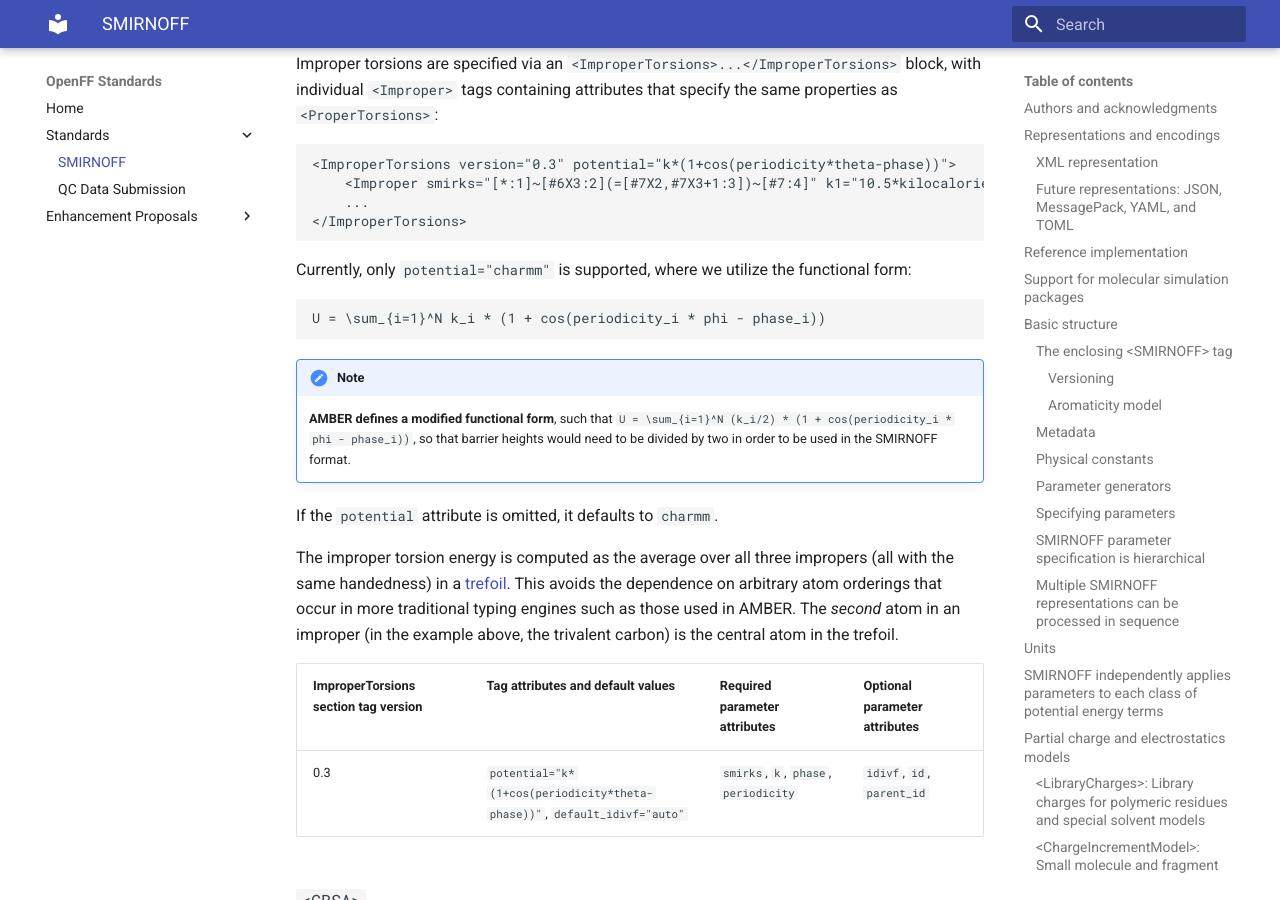
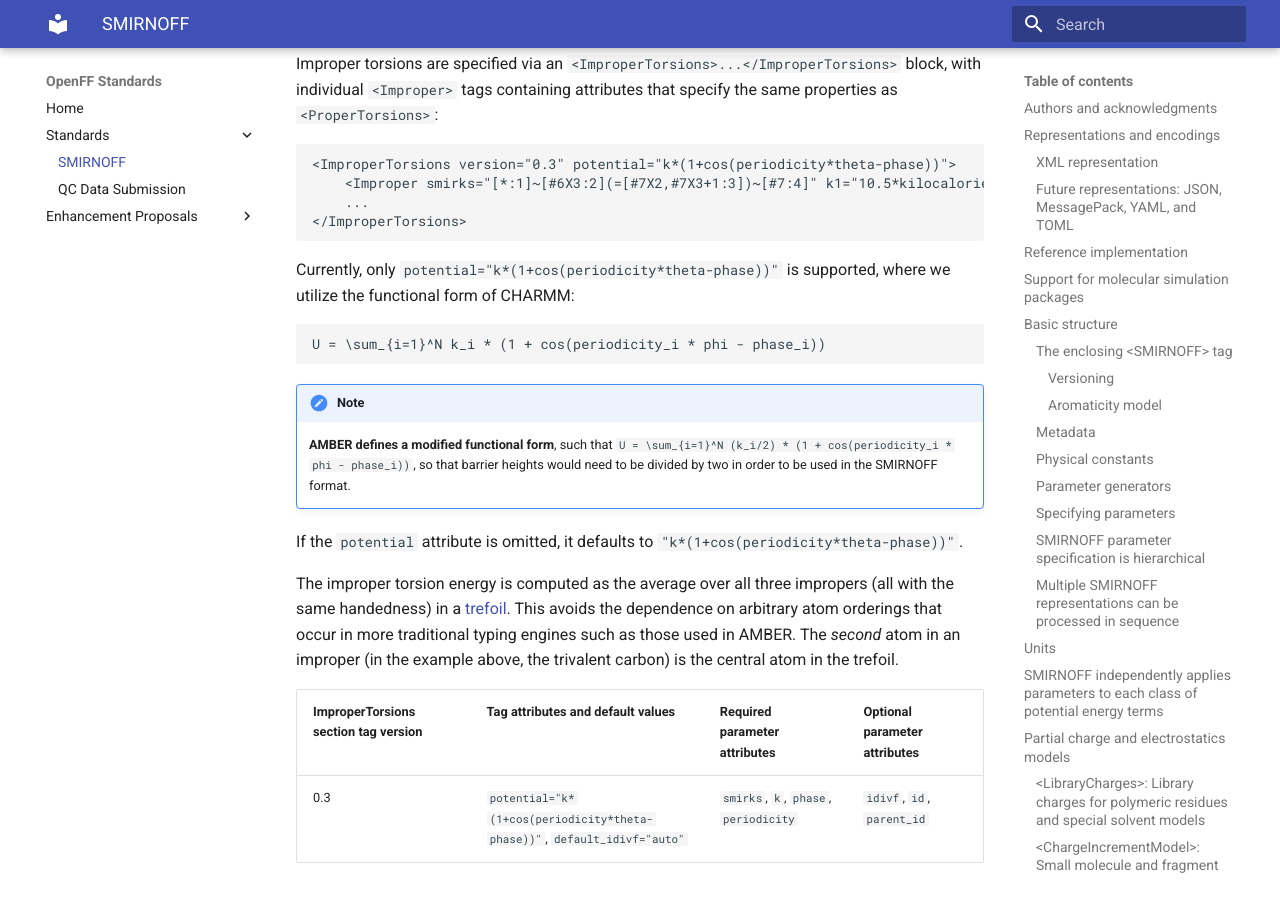
Before and after one commit to openforcefield/standards, an MkDocs documentation site: the page built from docs/standards/smirnoff.md, in a window 1280 px wide and 900 px high, scrolled down 18674 px. Built offline with MkDocs 1.6.1 and Material for MkDocs 9.7.7, drawn with Linux system fonts in a browser that asks for light colours.

Commit message:
Clairfy `ImproperTorsions` `potential` attribute (#42)
* use algerbra instead of charmm for potential

* Update docs/standards/smirnoff.md

Co-authored-by: Matt Thompson <matt.thompson@openforcefield.org>

Co-authored-by: Matt Thompson <matt.thompson@openforcefield.org>

````diff
--- a/docs/standards/smirnoff.md
+++ b/docs/standards/smirnoff.md
@@ -566,7 +566,7 @@ Improper torsions are specified via an `<ImproperTorsions>...</ImproperTorsions>
     ...
 </ImproperTorsions>
 ```
-Currently, only `potential="charmm"` is supported, where we utilize the functional form:
+Currently, only `potential="k*(1+cos(periodicity*theta-phase))"` is supported, where we utilize the functional form of CHARMM:
 ```
 U = \sum_{i=1}^N k_i * (1 + cos(periodicity_i * phi - phase_i))
 ```
@@ -574,7 +574,7 @@ U = \sum_{i=1}^N k_i * (1 + cos(periodicity_i * phi - phase_i))
 !!! note
     **AMBER defines a modified functional form**, such that `U = \sum_{i=1}^N (k_i/2) * (1 + cos(periodicity_i * phi - phase_i))`, so that barrier heights would need to be divided by two in order to be used in the SMIRNOFF format.
 
-If the `potential` attribute is omitted, it defaults to `charmm`.
+If the `potential` attribute is omitted, it defaults to `"k*(1+cos(periodicity*theta-phase))"`.
 
 The improper torsion energy is computed as the average over all three impropers (all with the same handedness) in a [trefoil](https://upload.wikimedia.org/wikipedia/commons/thumb/5/5c/Trefoil_knot_left.svg/2000px-Trefoil_knot_left.svg.png).
 This avoids the dependence on arbitrary atom orderings that occur in more traditional typing engines such as those used in AMBER.
````
